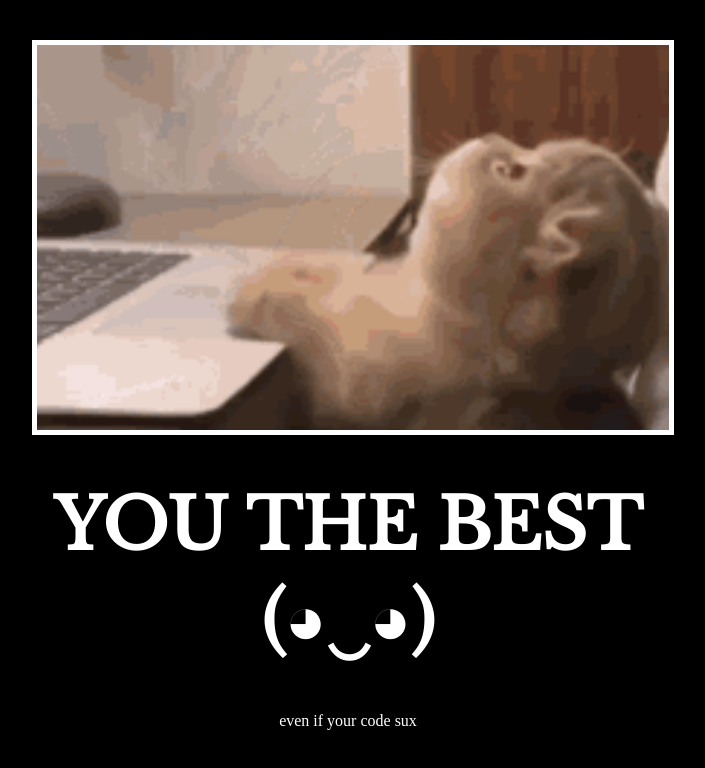
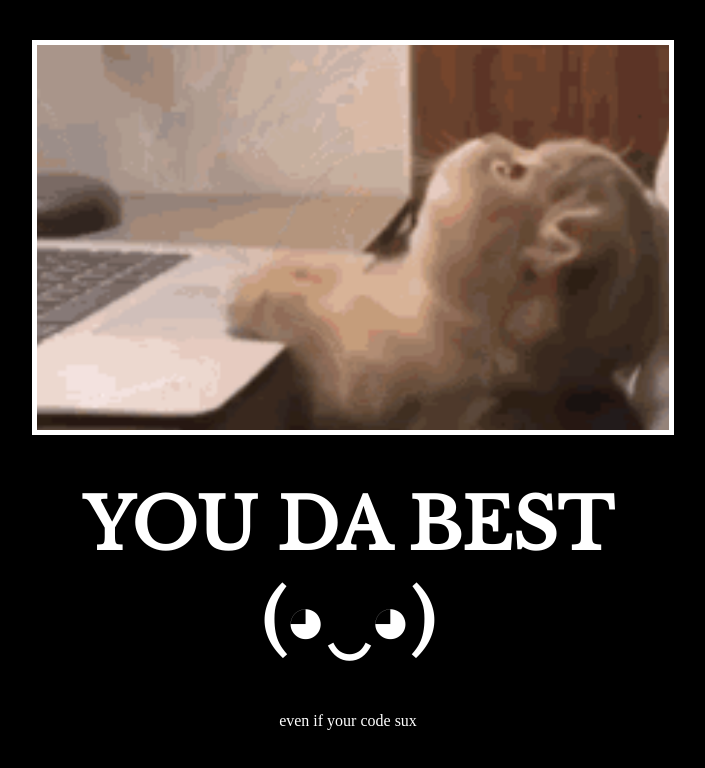
Before and after one commit to Acseed100/motivational-poster, a plain HTML site: page index.html in a window 1280 px wide. Shown: the whole page, without its empty margins (292-997 px from the left). Drawn offline with nearby package versions, Linux system fonts and the light colour scheme.

Commit message:
Update index.html

```diff
--- a/index.html
+++ b/index.html
@@ -29,7 +29,7 @@ But it must have the following features:
   <body>
     <div>
       <img src="./assets/images/cat2.png" alt="" />
-      <h1>You the best (◕‿◕)</h1>
+      <h1>You da best (◕‿◕)</h1>
       <p>even if your code sux</p>
     </div>
   </body>
```
